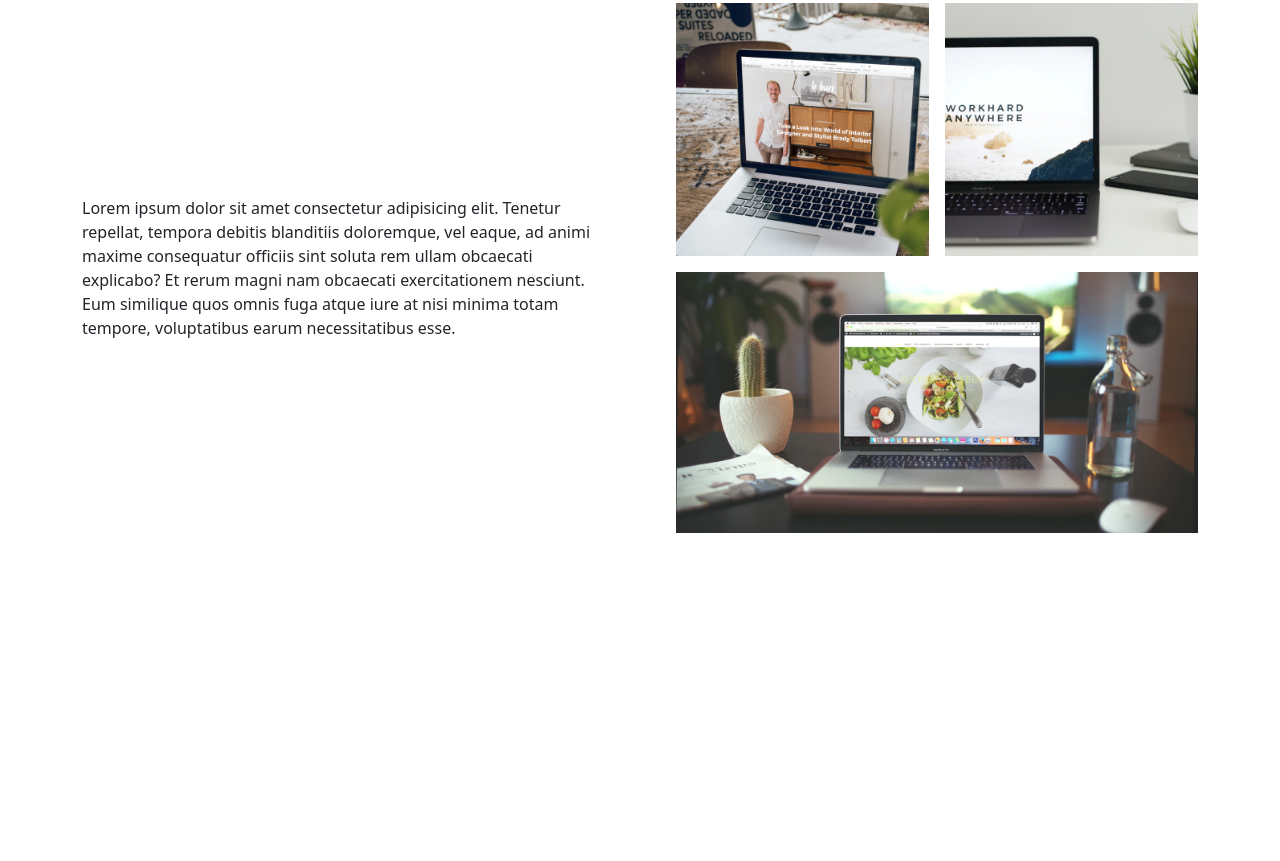
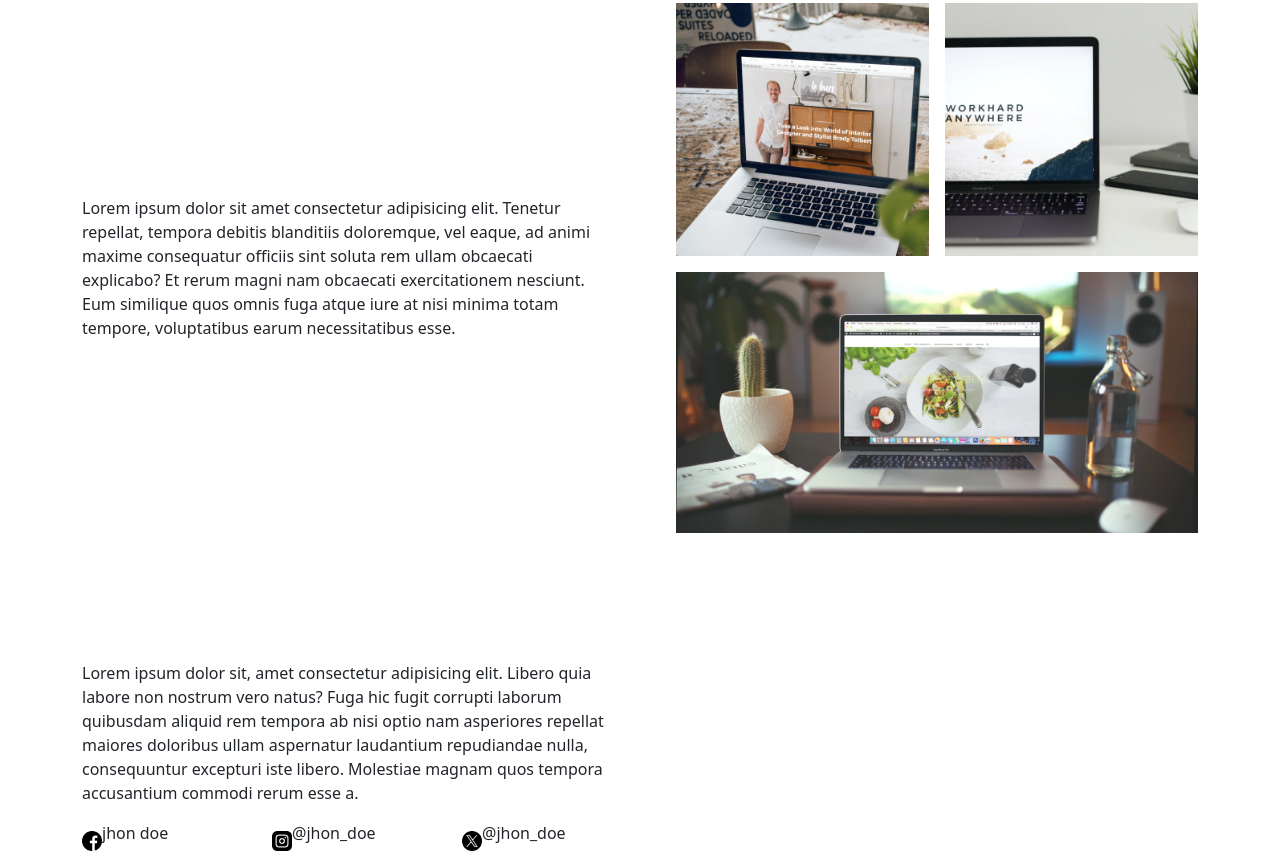
Before and after one commit to rin-kyu/Portofolio, a plain HTML site: page indext.html in a window 1280 px wide. Shown: the part 1255-2116 px from the top of the page. Before the commit the page ends 1788 px from the top, so only its background shows below. Drawn offline with nearby package versions, Linux system fonts and the light colour scheme.

Commit message:
add icon

```diff
--- a/indext.html
+++ b/indext.html
@@ -102,6 +102,28 @@
             </div>
         </div>
     </section>
+    <section id="contact" class="contact container">
+        <div class="row">
+            <div class="col">
+                <p>Lorem ipsum dolor sit, amet consectetur adipisicing elit. Libero quia labore non nostrum vero natus? Fuga hic fugit corrupti laborum quibusdam aliquid rem tempora ab nisi optio nam asperiores repellat maiores doloribus ullam aspernatur laudantium repudiandae nulla, consequuntur excepturi iste libero. Molestiae magnam quos tempora accusantium commodi rerum esse a.</p>
+                <div class="row">
+                    <div class="col d-flex align-items-center">
+                        <img src="image/facebook.png" alt="" width="20px">
+                        <p>jhon doe</p>
+                    </div>
+                    <div class="col d-flex align-items-center">
+                        <img src="image/instagram.png" alt="" width="20px">
+                        <p>@jhon_doe</p>
+                    </div>
+                    <div class="col d-flex align-items-center">
+                        <img src="image/twitter.png" alt="" width="20px">
+                        <p>@jhon_doe</p>
+                    </div>
+                </div>
+            </div>
+            <div class="col"></div>
+        </div>
+    </section>
     <script src="https://cdn.jsdelivr.net/npm/@popperjs/core@2.11.8/dist/umd/popper.min.js" integrity="sha384-I7E8VVD/ismYTF4hNIPjVp/Zjvgyol6VFvRkX/vR+Vc4jQkC+hVqc2pM8ODewa9r" crossorigin="anonymous"></script>
     <script src="https://cdn.jsdelivr.net/npm/bootstrap@5.3.3/dist/js/bootstrap.min.js" integrity="sha384-0pUGZvbkm6XF6gxjEnlmuGrJXVbNuzT9qBBavbLwCsOGabYfZo0T0to5eqruptLy" crossorigin="anonymous"></script>
     <script src="https://code.jquery.com/jquery-3.7.1.min.js" integrity="sha256-/JqT3SQfawRcv/BIHPThkBvs0OEvtFFmqPF/lYI/Cxo=" crossorigin="anonymous"></script>
```
Also changed, not shown: image/facebook.png (added), image/instagram.png (added), image/twitter.png (added).
